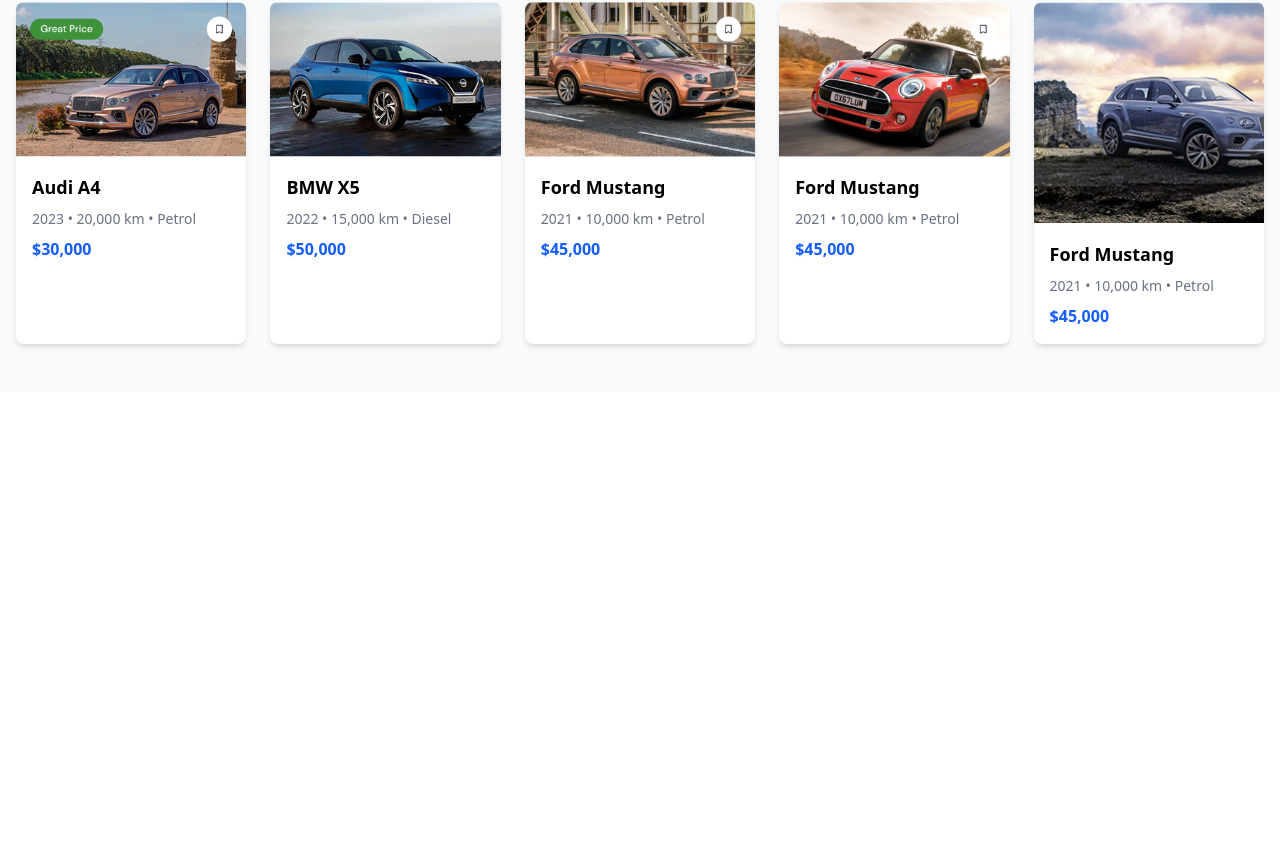
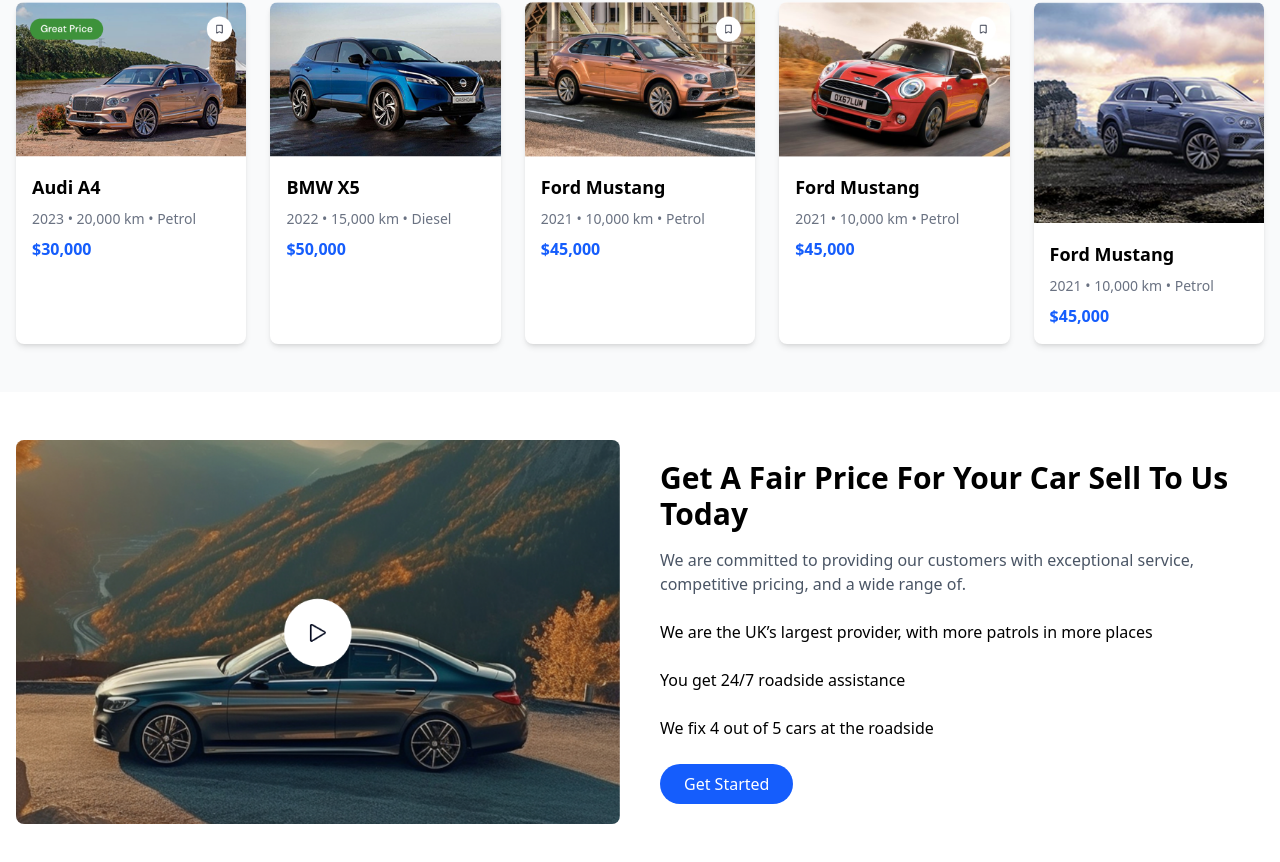
Before and after one commit to AhmedSamyEid/car_dealer_website, a Next.js app: page / in a window 1280 px wide. Shown: the part 1230-2092 px from the top of the page. Before the commit the page ends 1622 px from the top, so only its background shows below. Built offline with nearby package versions, Linux system fonts and the light colour scheme.

Commit message:
Add : SellYourCarSection

```diff
--- /dev/null
+++ b/src/app/components/Header/sellYourcarsection/SellYourCarSection.tsx
@@ -0,0 +1,24 @@
+import Image from "next/image";
+
+export function SellYourCarSection() {
+  return (
+    <section className="py-12 bg-white">
+      <div className="max-w-7xl mx-auto px-4 grid md:grid-cols-2 gap-10 items-center">
+        <div className="relative w-full h-72 md:h-96">
+          <Image src="/image/Background.png" alt="Sell Car" fill className="object-cover rounded-lg" />
+        </div>
+        <div>
+          <h2 className="text-2xl md:text-3xl font-semibold mb-4">Get A Fair Price For Your Car Sell To Us Today</h2>
+          <p className="text-gray-600 mb-6">We are committed to providing our customers with exceptional service, competitive pricing, and a wide range of.</p>
+          <p>We are the UK’s largest provider, with more patrols in more places</p>
+          <br />
+          <p>You get 24/7 roadside assistance</p>
+          <br />
+          <p>We fix 4 out of 5 cars at the roadside</p>
+          <br />
+          <button className="bg-blue-600 text-white px-6 py-2 rounded-full hover:bg-blue-500">Get Started</button>
+        </div>
+      </div>
+    </section>
+  );
+}
--- a/src/app/page.tsx
+++ b/src/app/page.tsx
@@ -1,12 +1,14 @@
 import FindYourPerfectCar from "./findYourPerfectCar/HeroSection";
 import { BrandsSection } from "./components/header/brandsSection/BrandsSection";
 import { VehiclesSlider } from "./components/header/vehiclesslider/VehiclesSlider ";
+import { SellYourCarSection } from "./components/header/sellYourcarsection/SellYourCarSection";
 export default function Home() {
   return (
     <>
       <FindYourPerfectCar />
       <BrandsSection />
       <VehiclesSlider />
+      <SellYourCarSection />
     </>
   );
 }
```
Also changed, not shown: public/image/Background.png (added).
